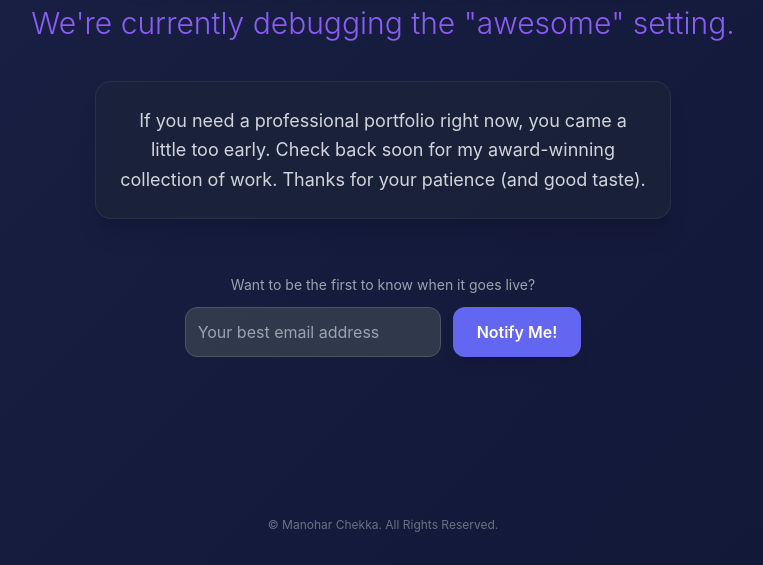
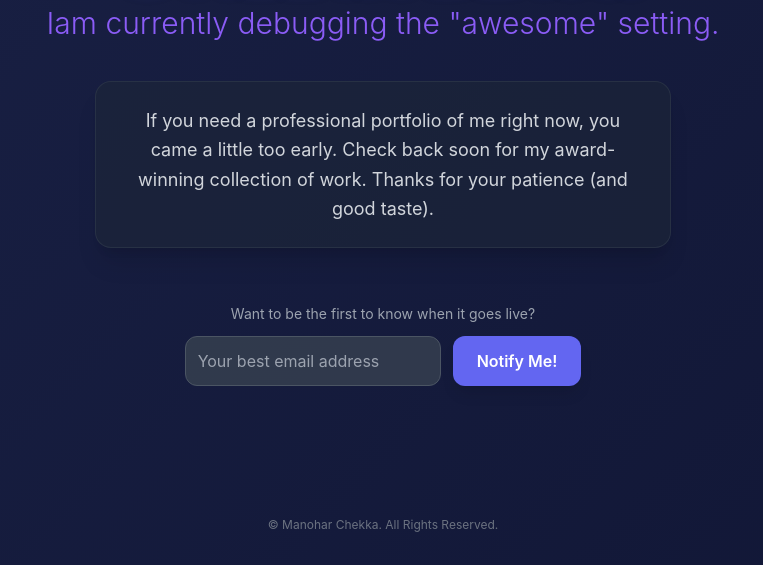
Before and after one commit to MC140/iammanohar, a plain HTML site: page index.html in a window 1280 px wide. Shown: the part 235-800 px from the top of the page, without its empty margins (257-1020 px from the left). Drawn offline with nearby package versions, Linux system fonts and the light colour scheme.

Commit message:
Fix typos in index.html content

```diff
--- a/index.html
+++ b/index.html
@@ -74,14 +74,14 @@
                 STILL IN BETA.
             </h1>
             <h2 class="text-xl md:text-3xl text-accent-light font-light mt-2">
-                We're currently debugging the "awesome" setting.
+                Iam currently debugging the "awesome" setting.
             </h2>
         </header>
 
         <!-- Main Message -->
         <section class="max-w-xl mx-auto p-6 bg-gray-800/50 rounded-2xl border border-gray-700/50 shadow-xl space-y-4">
             <p class="text-gray-300 text-lg leading-relaxed">
-                If you need a professional portfolio right now, you came a little too early. Check back soon for my award-winning collection of work. Thanks for your patience (and good taste).
+                If you need a professional portfolio of me right now, you came a little too early. Check back soon for my award-winning collection of work. Thanks for your patience (and good taste).
             </p>
         </section>
 
```
